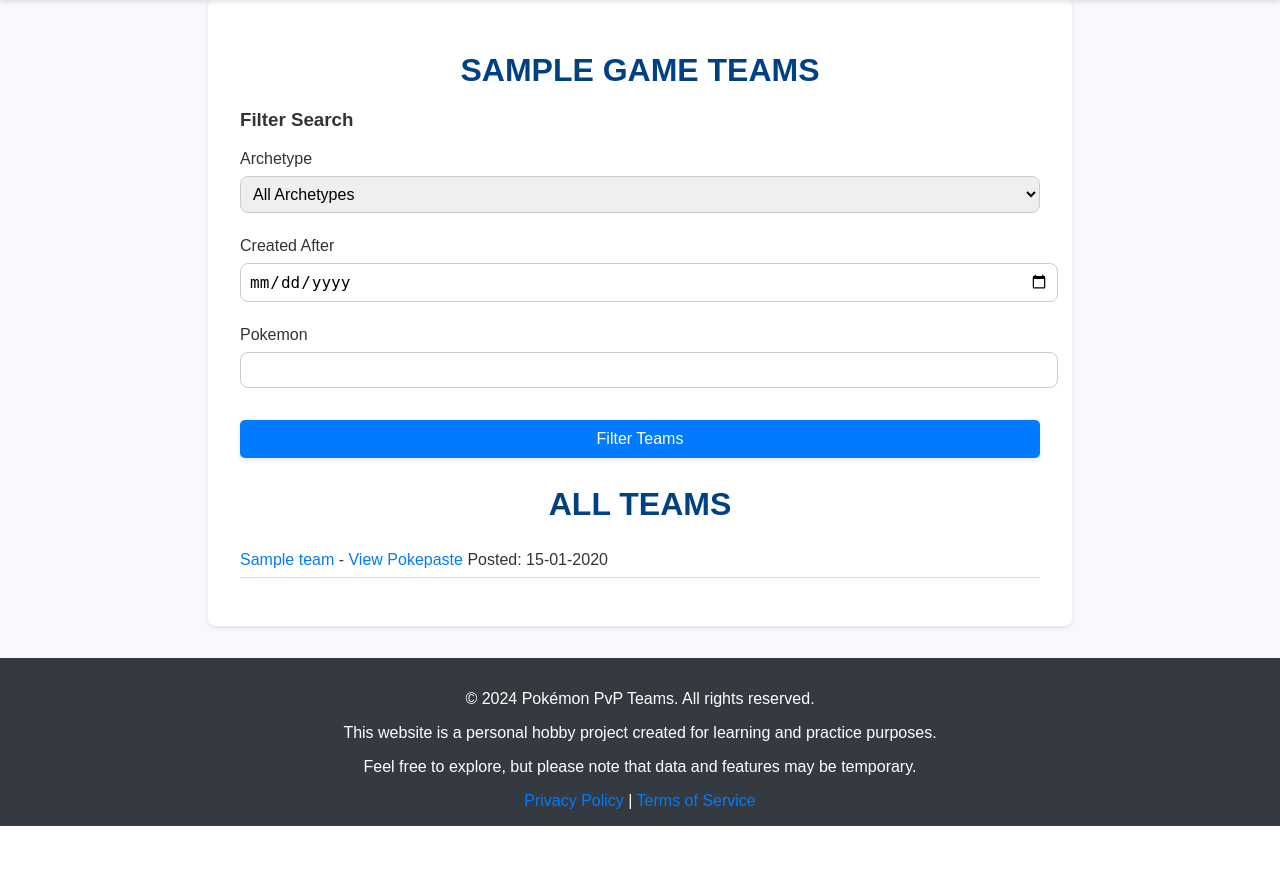
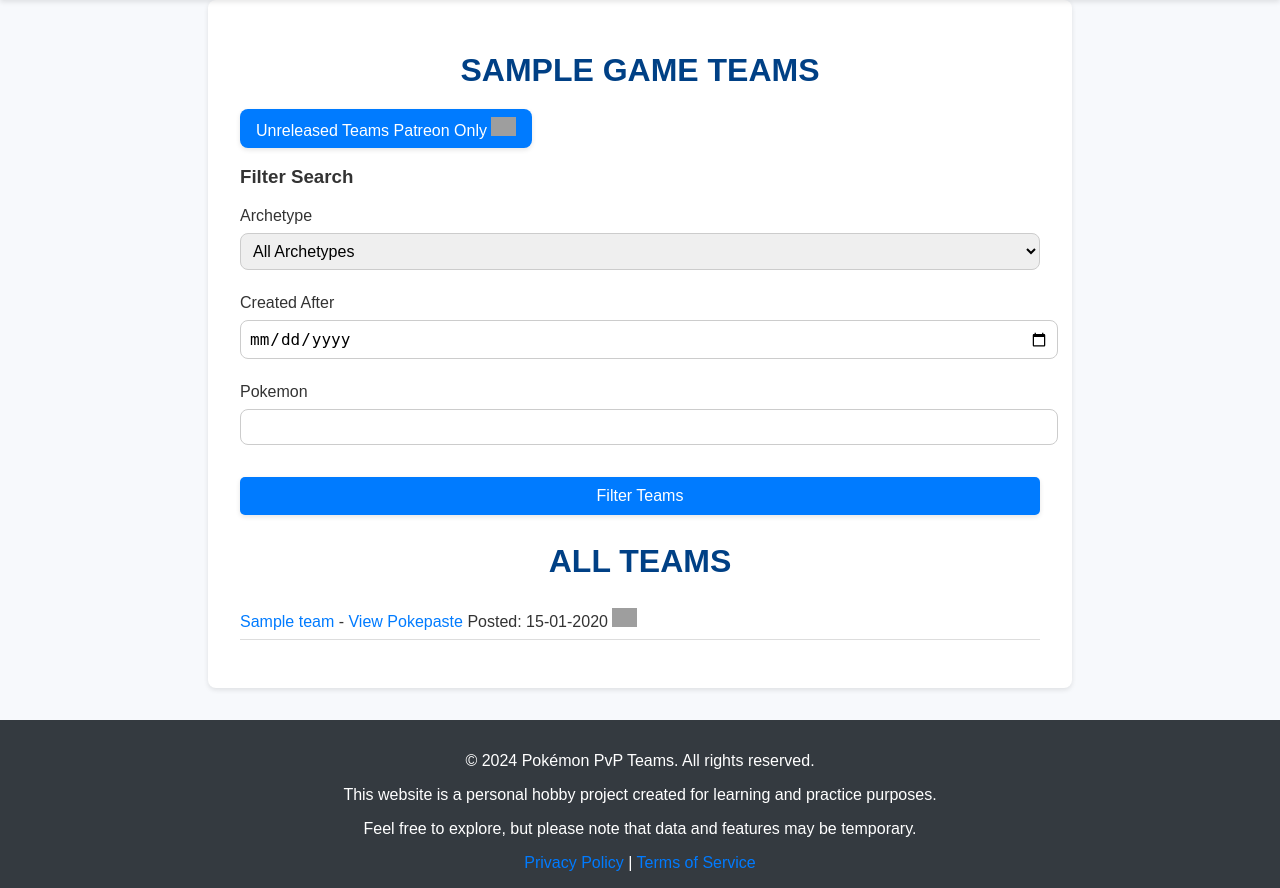
Before and after one commit to AFCadinho/afc_website, a Flask app: a page that uses app/templates/filter.html in a window 1280 px wide. Shown: the part 106-994 px from the top of the page. Before the commit the page ends 932 px from the top, so only its background shows below. Run offline with Flask 3, Linux system fonts and the light colour scheme; tables that the repository leaves empty hold one stand-in row (values such as "Sample post"); grey boxes are pictures that could not be loaded.

Commit message:
patreon only functions

```diff
--- a/app/routes/auth.py
+++ b/app/routes/auth.py
@@ -31,6 +31,10 @@ def login():
                 session["username"] = name
                 session["is_admin"] = user.is_admin
                 session["is_patreon"] = user.is_patreon
+
+                if session["is_admin"]:
+                    session["is_patreon"] = True
+
                 session.permanent = bool(remember_me)
                 flash("You have been successfully logged in!", category="info")
                 return redirect(next_url or url_for("general.index"))
--- a/app/routes/teams.py
+++ b/app/routes/teams.py
@@ -5,6 +5,7 @@ from app.pokemon_requests import fetch_names_from_pokepaste, fetch_pokemon_sprit
 from app.forms.team_forms import TeamForm, FilterTeamForm, DeleteTeamForm
 from app.forms.comments_form import CommentForm, DeleteCommentForm
 from app.queries.team_queries import get_distinct_pokemon_names
+from sqlalchemy import func
 
 bp = Blueprint('teams', __name__)
 
@@ -185,7 +186,10 @@ def filter_teams(game_name):
             query = query.filter(Teams.archetype == pokemon_archetype)
 
         # Get all teams from the query
-        teams = query.all()
+        teams = query.filter(Teams.patreon_post == False).all()
+
+        if session["is_patreon"]:
+            teams = query.all()
 
         # Save filtered team IDs in session
         team_id_list = []
@@ -242,3 +246,27 @@ def delete_team_comment(team_id, comment_id):
 
 
     return redirect(url_for("teams.view_team", team_id=team_id))
+
+
+@bp.route("/filter/patreon_teams<game_name>", methods=["GET"])
+def filter_patreon_teams(game_name):
+    if not session["is_patreon"]:
+        flash("You need to be our Patreon Member to see this page.", "warning")
+        return redirect(url_for('auth.login', next=request.url))
+
+    game = Games.query.filter(func.lower(Games.name)
+                              == func.lower(game_name)).first()
+
+    if not game:
+        flash(f"Game '{game_name}' not found.", "danger")
+        return redirect(url_for('general.index'))
+
+
+    all_teams = Teams.query.filter(Teams.patreon_post == True,).order_by(Teams.created_at.desc()).all()
+
+
+    pokemon_names = [p[0] for p in get_distinct_pokemon_names(game.id)]
+
+    form = FilterTeamForm(game.id)
+
+    return render_template("filter.html", game_name=game_name, teams=all_teams, form=form, pokemon_names=pokemon_names, patreon_only=True)
--- a/app/static/styles.css
+++ b/app/static/styles.css
@@ -863,3 +863,14 @@ form textarea {
     margin: 20px auto;
     display: block;
 }
+
+
+.small_patreon_logo {
+    width: 25px;
+    height: auto;
+}
+
+.title_patreon_logo {
+    width: 50px;
+    height: auto;
+}
--- a/app/templates/filter.html
+++ b/app/templates/filter.html
@@ -6,16 +6,29 @@
 
 {% block content %}
 <h2 class="page_header">{{ game_name }} Teams</h2>
-{% if session["is_admin"] %}
-<a href="{{ url_for('teams.add_team', game_name=game_name) }}">
-    <button>Add Team</button>
-</a>
-{% endif %}
+<div>
+    {% if not patreon_only %}
+    <a href="{{ url_for('teams.filter_patreon_teams', game_name=game_name) }}">
+        <button>
+            <span>
+                Unreleased Teams
+            </span>
+            <span>Patreon Only</span>
+            <img src="https://static.vecteezy.com/system/resources/previews/027/127/500/non_2x/patreon-logo-patreon-icon-transparent-free-png.png" class="small_patreon_logo">
+        </button>
+    </a>
+    {% endif %}
+    {% if session["is_admin"] %}
+    <a href="{{ url_for('teams.add_team', game_name=game_name) }}">
+        <button>Add Team</button>
+    </a>
+    {% endif %}
+</div>
 
 <div class="filter_container">
     <h3>Filter Search</h3>
 
-    <form action="{{ url_for('teams.filter_teams', game_name=game_name) }}" method="POST">
+    <form action="{{ url_for('teams.filter_teams', game_name=game_name) if not patreon_only else url_for('teams.filter_patreon_teams', game_name=game_name)  }}" method="POST">
         {{ form.hidden_tag() }}
 
         <!-- Archetype -->
@@ -64,7 +77,7 @@
     </form>
 </div>
 
-<div>
+<div class="pokemon_teams_container">
     <h2 class="page_header">All Teams</h2>
     {% if teams %}
     <ul>
@@ -73,6 +86,9 @@
             <a href="{{ url_for('teams.view_team', team_id=team.id) }}">{{ team.name }}</a> -
             <a href="{{ team.pokepaste }}" target="_blank" rel="noopener noreferrer">View Pokepaste</a>
             Posted: {{ team.created_at.strftime('%d-%m-%Y') }}
+            {% if team.patreon_post %}
+            <img src="https://static.vecteezy.com/system/resources/previews/027/127/500/non_2x/patreon-logo-patreon-icon-transparent-free-png.png" class="small_patreon_logo">
+            {% endif %}
         </li>
         {% endfor %}
     </ul>
--- a/app/templates/view_team.html
+++ b/app/templates/view_team.html
@@ -5,7 +5,11 @@ View Team
 {% endblock %}
 
 {% block content %}
-<h2 class="page_header">{{ team.name }}</h2>
+<h2 class="page_header">{{ team.name }}
+    {% if team.patreon_post %}
+        <img src="https://static.vecteezy.com/system/resources/previews/027/127/500/non_2x/patreon-logo-patreon-icon-transparent-free-png.png" class="title_patreon_logo">
+    {% endif %}</h2>
+    <span>Patreon Exclusive</span>
 
 <!-- Pokemon sprites container -->
 <div class="pokemon_team_container">
```
Also changed, not shown: app/routes/games.py (+6 -2 lines).
